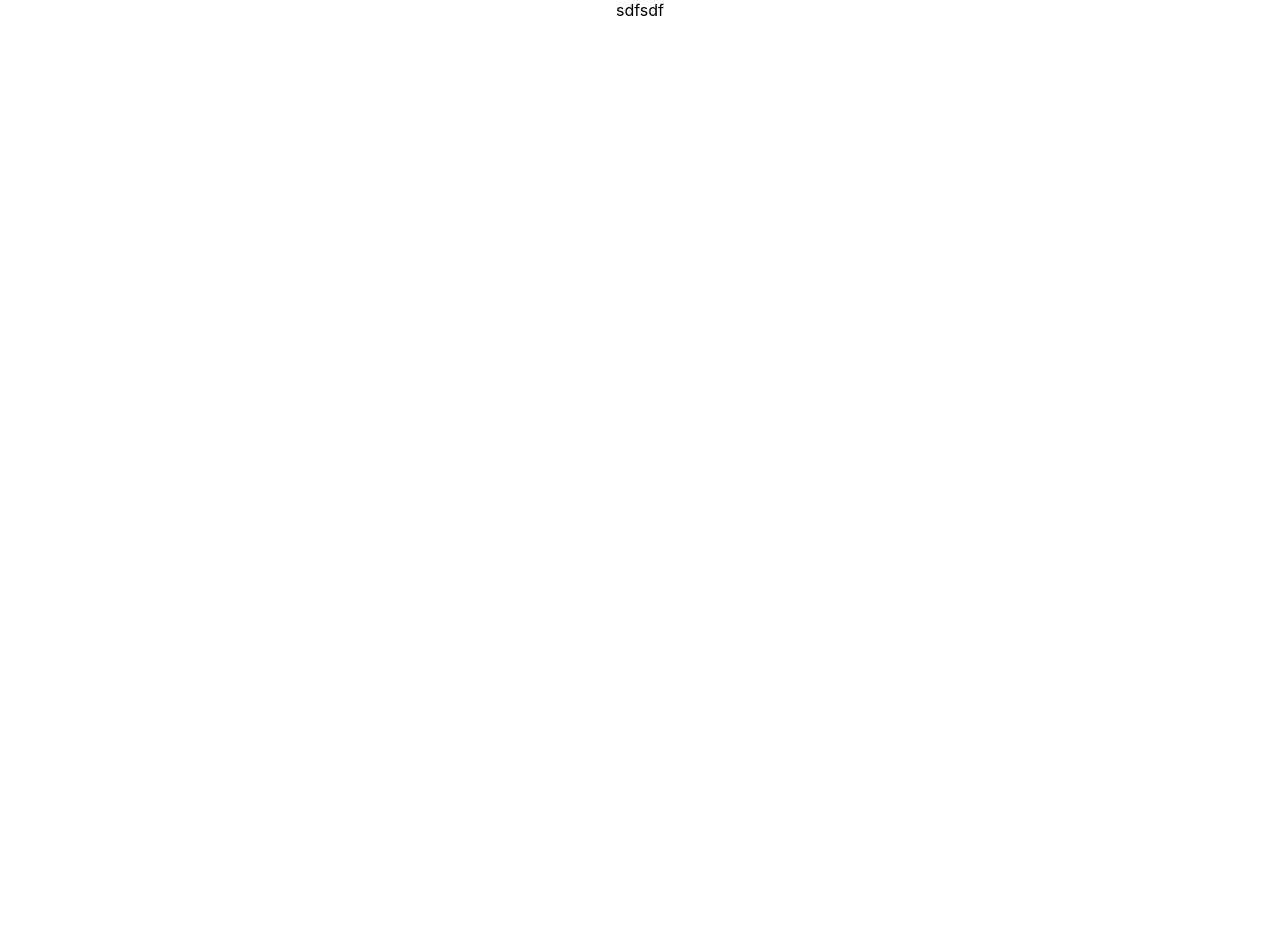
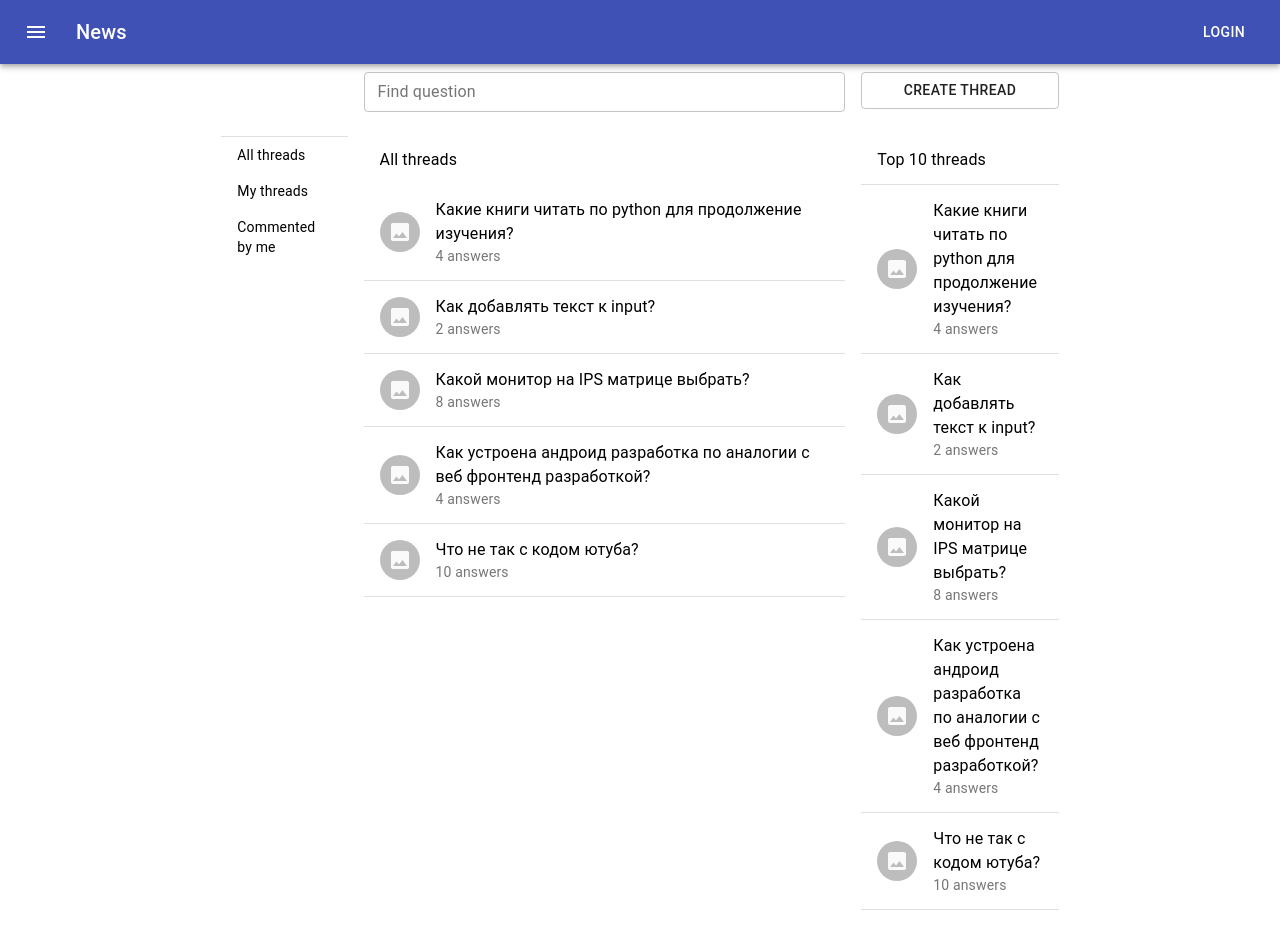
Before and after one commit to DanilAndreev/readit, a React (Create React App) app in the folder starscream_web/: page / in a window 1280 px wide. Before the commit the page ends 800 px from the top, so only its background shows below. Built offline with nearby package versions, Linux system fonts and the light colour scheme.

Commit message:
creating threads viewer

```diff
--- a/starscream_web/src/App.css
+++ /dev/null
@@ -1,38 +0,0 @@
-.App {
-  text-align: center;
-}
-
-.App-logo {
-  height: 40vmin;
-  pointer-events: none;
-}
-
-@media (prefers-reduced-motion: no-preference) {
-  .App-logo {
-    animation: App-logo-spin infinite 20s linear;
-  }
-}
-
-.App-header {
-  background-color: #282c34;
-  min-height: 100vh;
-  display: flex;
-  flex-direction: column;
-  align-items: center;
-  justify-content: center;
-  font-size: calc(10px + 2vmin);
-  color: white;
-}
-
-.App-link {
-  color: #61dafb;
-}
-
-@keyframes App-logo-spin {
-  from {
-    transform: rotate(0deg);
-  }
-  to {
-    transform: rotate(360deg);
-  }
-}
--- a/starscream_web/src/App.js
+++ b/starscream_web/src/App.js
@@ -1,20 +1,51 @@
 import React from 'react';
 import logo from './logo.svg';
-import './App.css';
 
 import Grid from "@material-ui/core/Grid";
 
 import ThreadsViewer from "./Pages/ThreadsViewer/ThreadsViewer";
+import AppBar from "@material-ui/core/AppBar";
+import Toolbar from "@material-ui/core/Toolbar";
+import IconButton from "@material-ui/core/IconButton";
+import Typography from "@material-ui/core/Typography";
+import Button from "@material-ui/core/Button";
+import MenuIcon from '@material-ui/icons/Menu';
+import makeStyles from "@material-ui/core/styles/makeStyles";
+
+
+const useStyles = makeStyles((theme) => ({
+    root: {
+        flexGrow: 1,
+    },
+    menuButton: {
+        marginRight: theme.spacing(2),
+    },
+    title: {
+        flexGrow: 1,
+    },
+}));
 
 function App() {
+    const classes = useStyles();
     return (
         <div className="App">
+            <AppBar position="static">
+                <Toolbar>
+                    <IconButton edge="start" className={classes.menuButton} color="inherit" aria-label="menu">
+                        <MenuIcon />
+                    </IconButton>
+                    <Typography variant="h6" className={classes.title}>
+                        News
+                    </Typography>
+                    <Button color="inherit">Login</Button>
+                </Toolbar>
+            </AppBar>
             <Grid container>
-            <Grid xs={0} md={2} />
-            <Grid xs={12} md={8} id={'page'}>
-                <ThreadsViewer />
+                <Grid item xs={0} md={2}/>
+                <Grid item xs={12} md={8} id={'page'}>
+                    <ThreadsViewer/>
                 </Grid>
-            <Grid xs={0} md={2} />
+                <Grid item xs={0} md={2}/>
             </Grid>
         </div>
     );
--- a/starscream_web/src/Pages/ThreadsViewer/ThreadsViewer.js
+++ b/starscream_web/src/Pages/ThreadsViewer/ThreadsViewer.js
@@ -1,8 +1,148 @@
 import React from 'react'
+import Box from "@material-ui/core/Box";
+import Grid from "@material-ui/core/Grid";
+import List from "@material-ui/core/List";
+import ListItem from '@material-ui/core/ListItem';
+import ListItemText from '@material-ui/core/ListItemText';
+import ListItemAvatar from '@material-ui/core/ListItemAvatar';
+import Avatar from '@material-ui/core/Avatar';
+import ImageIcon from '@material-ui/icons/Image';
+import WorkIcon from '@material-ui/icons/Work';
+import Typography from "@material-ui/core/Typography";
+import Button from "@material-ui/core/Button";
+import TextField from "@material-ui/core/TextField";
+import Divider from "@material-ui/core/Divider";
+
+function ThreadListItem({thread, ...props}) {
+    const primary = (
+        <Typography>
+            {thread.title}
+        </Typography>
+    );
+    const secondary = (
+        <>
+            {`${thread.answers} answers`}
+        </>
+    );
+
+    return (
+        <>
+            <ListItem>
+                <ListItemAvatar>
+                    <Avatar>
+                        <ImageIcon/>
+                    </Avatar>
+                </ListItemAvatar>
+                <ListItemText primary={primary} secondary={secondary}/>
+            </ListItem>
+            <Divider/>
+        </>
+    );
+}
 
 
 export default function ThreadViewer() {
+    const topArticles = [
+        {title: 'Какие книги читать по python для продолжение изучения?\n', answers: 4},
+        {title: 'Как добавлять текст к input?', answers: 2},
+        {title: 'Какой монитор на IPS матрице выбрать?', answers: 8},
+        {title: 'Как устроена андроид разработка по аналогии с веб фронтенд разработкой?', answers: 4},
+        {title: 'Что не так с кодом ютуба?', answers: 10}
+    ];
+
+    const articles = [
+        {title: 'Какие книги читать по python для продолжение изучения?\n', answers: 4, views: 100},
+        {title: 'Как добавлять текст к input?', answers: 2, views: 200},
+        {title: 'Какой монитор на IPS матрице выбрать?', answers: 8, views: 134},
+        {title: 'Как устроена андроид разработка по аналогии с веб фронтенд разработкой?', answers: 4, views: 2834},
+        {title: 'Что не так с кодом ютуба?', answers: 10, views: 123}
+    ];
+
     return (
-        <>sdfsdf</>
+        <Box>
+            <Grid container>
+                <Grid md={2}>
+
+                </Grid>
+                <Grid md={7}>
+                    <Box p={1}>
+                        <TextField
+                            fullWidth
+                            variant="outlined"
+                            label={'Find question'}
+                            size={'small'}
+                        />
+                    </Box>
+                </Grid>
+                <Grid md={3}>
+                    <Box p={1}>
+                        <Button
+                            variant="outlined"
+                            fullWidth
+                        >
+                            Create thread
+                        </Button>
+                    </Box>
+                </Grid>
+            </Grid>
+            <Grid container>
+                <Grid md={2}>
+                    <Box p={1}>
+                        <List>
+                            <Divider/>
+                            <ListItem dense button>
+                                <ListItemText primary={"All threads"}/>
+                            </ListItem>
+                            <ListItem dense button>
+                                <ListItemText primary={"My threads"}/>
+                            </ListItem>
+                            <ListItem dense button>
+                                <ListItemText primary={"Commented by me"}/>
+                            </ListItem>
+                        </List>
+                    </Box>
+                </Grid>
+                <Grid md={7}>
+                    <Box p={1}>
+                        <List>
+                            <ListItem>
+                                <ListItemText primary={"All threads"}/>
+                            </ListItem>
+                            {articles.map((item, index) => {
+                                return (
+                                    <ThreadListItem thread={item} key={`artciles_${index}`}>
+                                    </ThreadListItem>
+                                );
+                            })}
+                        </List>
+                    </Box>
+                </Grid>
+                <Grid md={3}>
+                    <Box p={1}>
+                        <List>
+                            <ListItem>
+                                <ListItemText primary={"Top 10 threads"}/>
+                            </ListItem>
+                            <Divider/>
+                            {topArticles.map((item, index) => {
+                                return (
+                                    <>
+                                        <ListItem key={`top_artciles_${index}`}>
+                                            <ListItemAvatar>
+                                                <Avatar>
+                                                    <ImageIcon/>
+                                                </Avatar>
+                                            </ListItemAvatar>
+                                            <ListItemText primary={item.title} secondary={`${item.answers} answers`}/>
+                                        </ListItem>
+                                        <Divider/>
+                                    </>
+                                );
+                            })}
+                        </List>
+                    </Box>
+                </Grid>
+            </Grid>
+        </Box>
     );
 }
```
Lines whose indentation alone changed are shown as unchanged.
